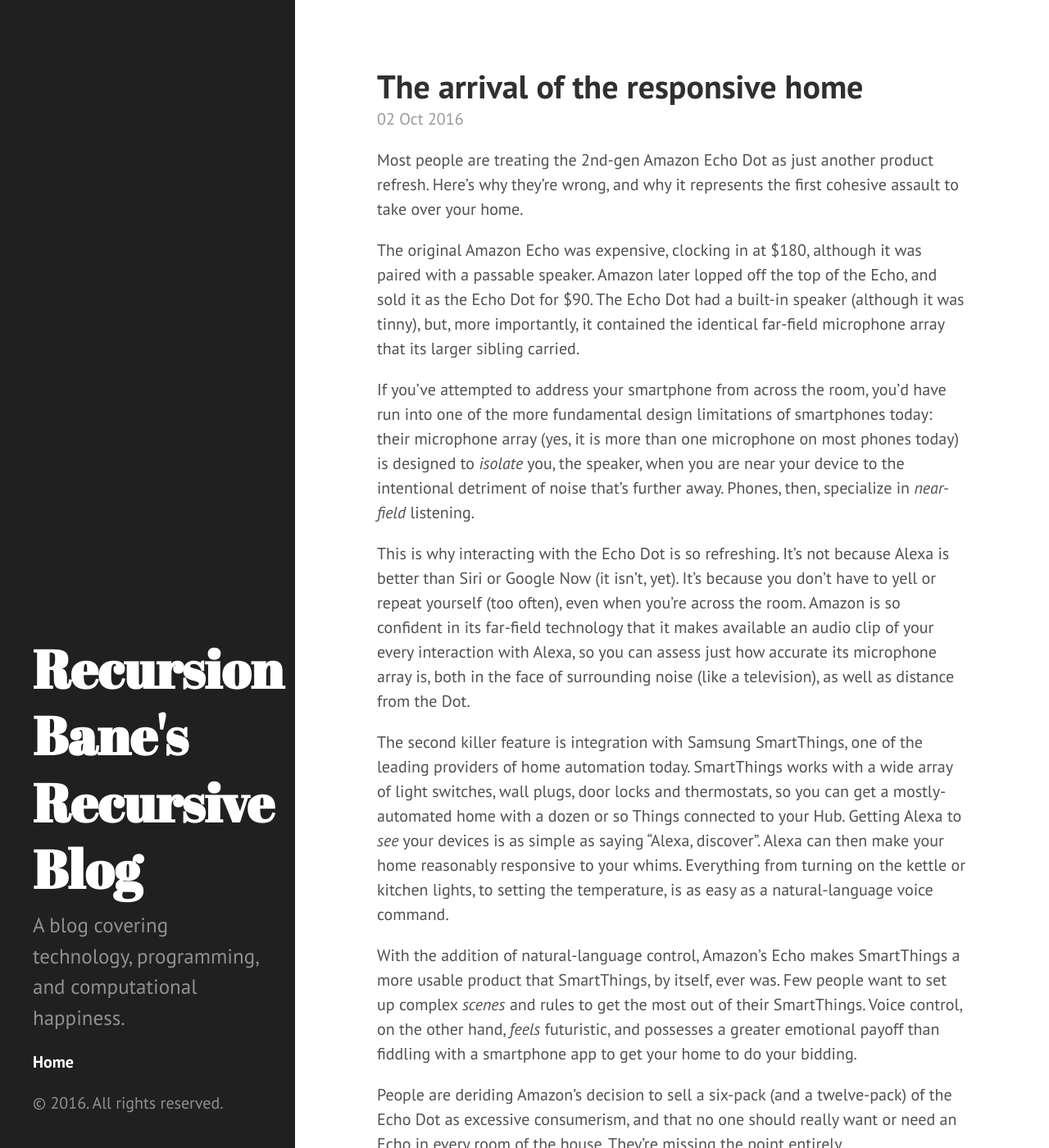
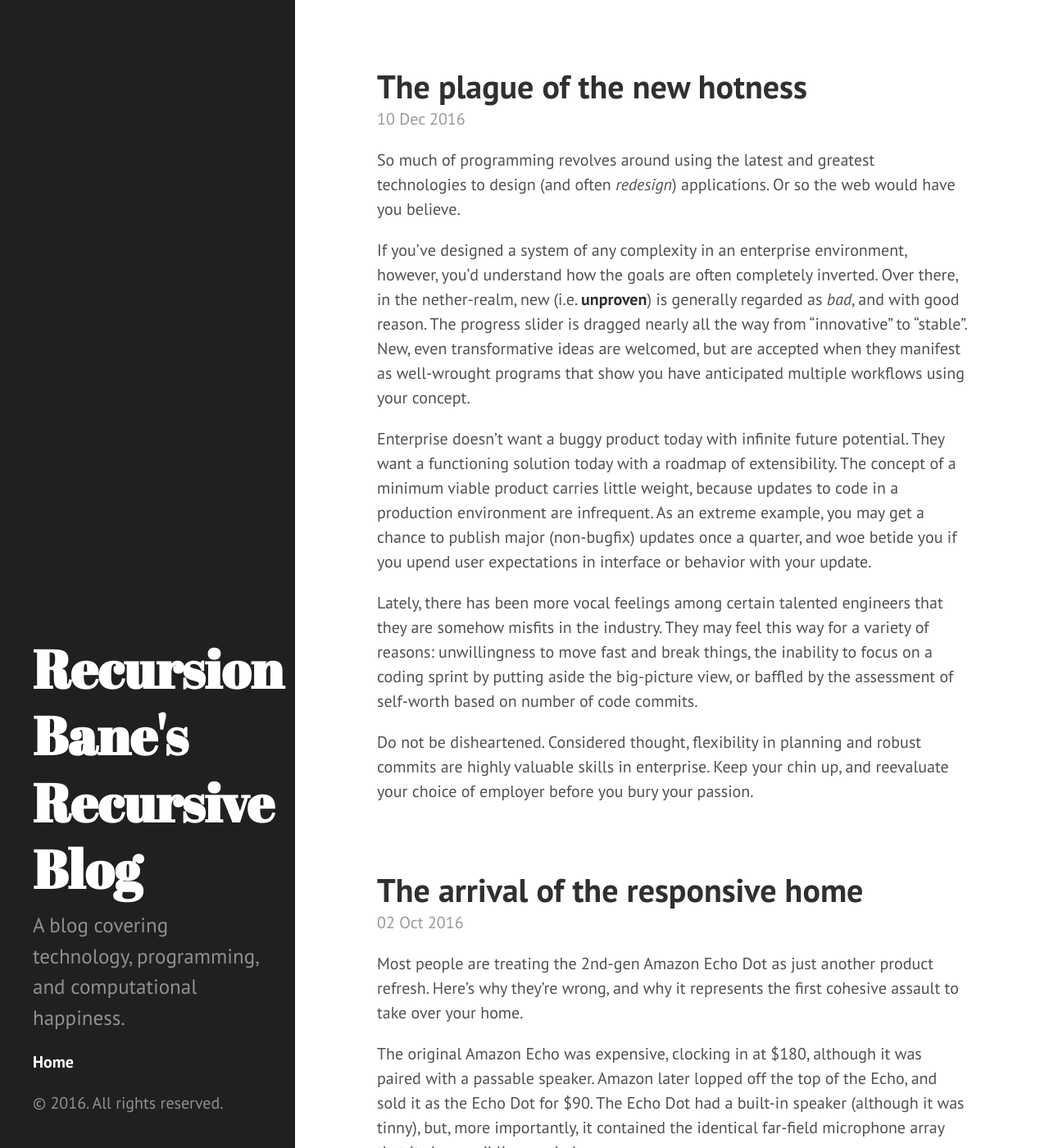
Before and after one commit to recursionbane/recursionbane.github.io, a Jekyll site: the page built from index.html, in a window 1280 px wide and 1400 px high. Shown: the whole window at 82% size. Built offline with Jekyll 4.4.1, drawn with Linux system fonts in a browser that asks for light colours; the list of posts is cut into pages by our own code.

Commit message:
Post update: The plague of the new hotness

```diff
--- a/_posts/2016-12-10-the-plague-of-the-new-hotness.markdown
+++ b/_posts/2016-12-10-the-plague-of-the-new-hotness.markdown
@@ -1,15 +1,15 @@
 ---
-published: false
+published: true
 title: The plague of the new hotness
 layout: post
 tags: [programming, herd, enterprise, hotness, stability]
 ---
-So much of programming revolves around using the latest and greatest technologies to design (and often _redesign_) your system. Or so the web would let you believe.
+So much of programming revolves around using the latest and greatest technologies to design (and often _redesign_) applications. Or so the web would have you believe.
 
-If you've designed a system of any complexity in an enterprise environment, however, you'd understand how the goals are often completely inverted. Over there, in the nether-realm, new, silently equated to __unproven__, is generally regarded as _bad_, and with good reason. The progress slider is dragged nearly all the way from "innovative" to "stable". New ideas are welcomed, but are accepted when they manifest as well-wrought programs that show you have anticipated multiple workflows using your concept.
+If you've designed a system of any complexity in an enterprise environment, however, you'd understand how the goals are often completely inverted. Over there, in the nether-realm, new (i.e. __unproven__) is generally regarded as _bad_, and with good reason. The progress slider is dragged nearly all the way from "innovative" to "stable". New, even transformative ideas are welcomed, but are accepted when they manifest as well-wrought programs that show you have anticipated multiple workflows using your concept.
 
 Enterprise doesn't want a buggy product today with infinite future potential. They want a functioning solution today with a roadmap of extensibility. The concept of a minimum viable product carries little weight, because updates to code in a production environment are infrequent. As an extreme example, you may get a chance to publish major (non-bugfix) updates once a quarter, and woe betide you if you upend user expectations in interface or behavior with your update.
 
-Lately, there has been more vocal feelings among certain talented engineers that they are somehow misfits in the industry. They may feel this way for a variety of reasons: unwillingness to move fast and break things, the inability to focus on a coding sprint by putting aside the big-picture view, or their peers assessing their net worth based on their number of code commits.
+Lately, there has been more vocal feelings among certain talented engineers that they are somehow misfits in the industry. They may feel this way for a variety of reasons: unwillingness to move fast and break things, the inability to focus on a coding sprint by putting aside the big-picture view, or baffled by the assessment of self-worth based on number of code commits.
 
 Do not be disheartened. Considered thought, flexibility in planning and robust commits are highly valuable skills in enterprise. Keep your chin up, and reevaluate your choice of employer before you bury your passion.
```
